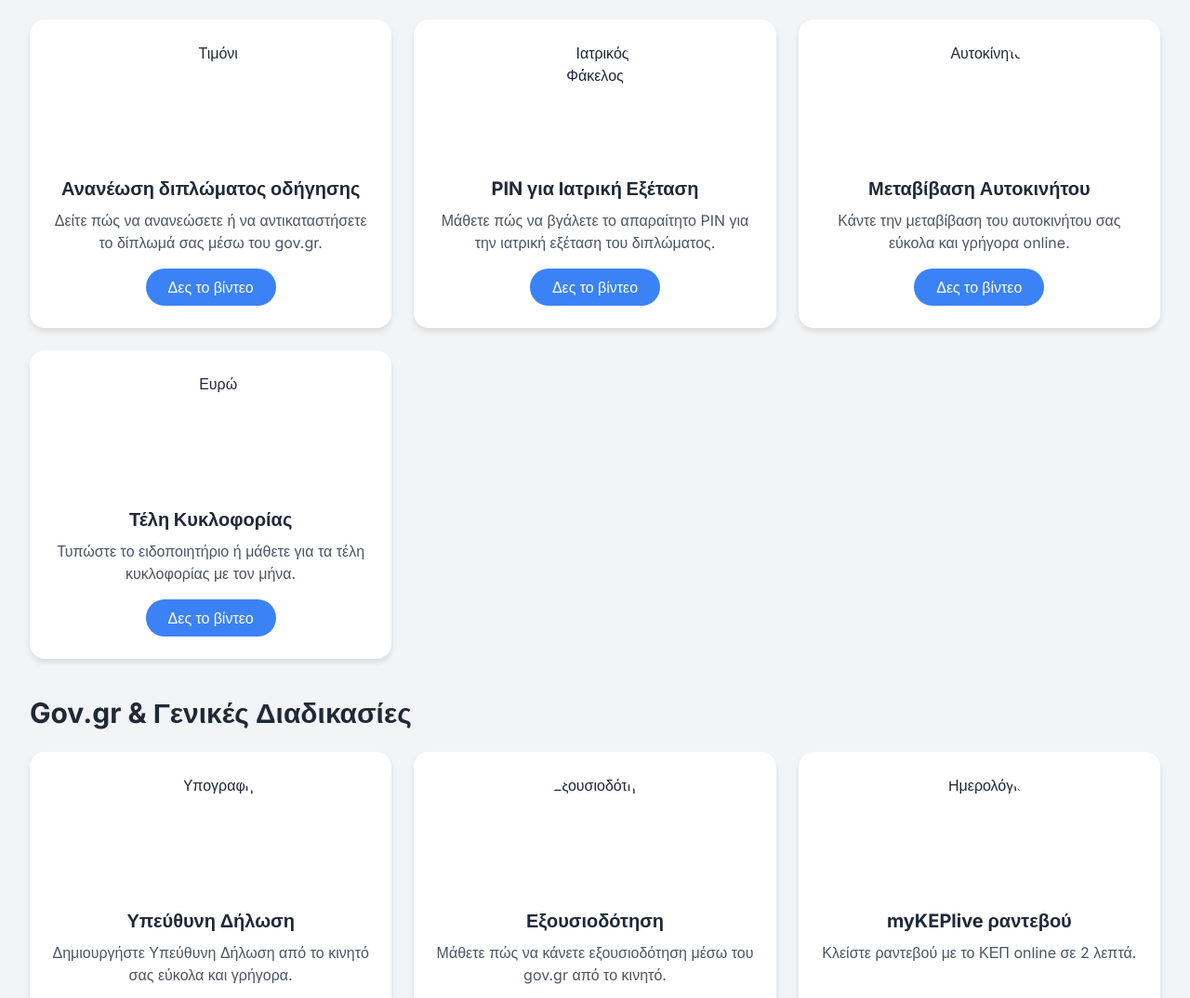
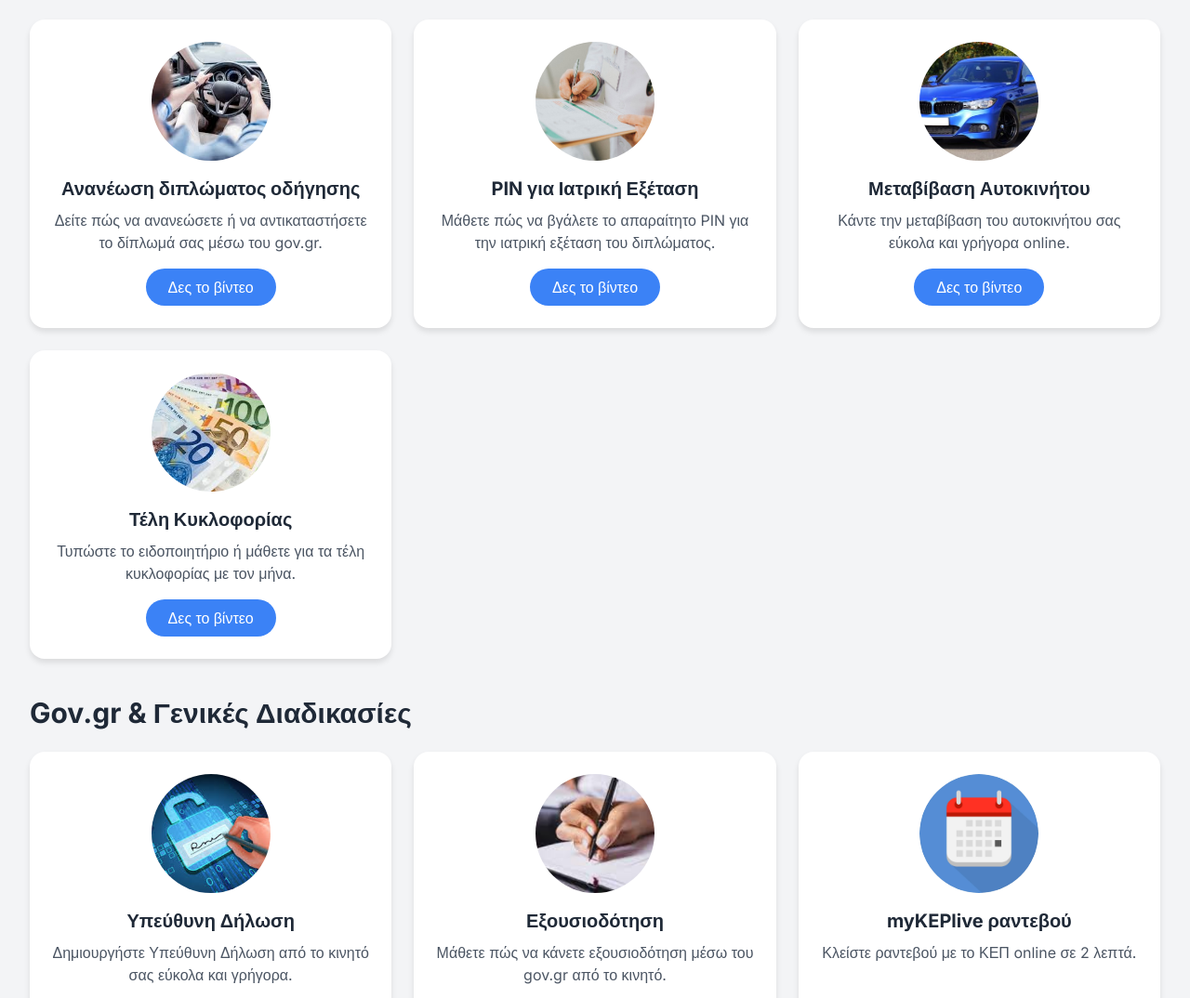
Before and after one commit to epp82/drivingkos, a plain HTML site: page index.html in a window 1280 px wide. Shown: the part 223-1297 px from the top of the page at 93% size. Drawn offline with nearby package versions, Linux system fonts and the light colour scheme.

Commit message:
Update index.html

```diff
--- a/index.html
+++ b/index.html
@@ -75,7 +75,7 @@
                 <!-- Card 1: Ανανέωση/Αντικατάσταση διπλώματος -->
                 <div class="card p-6 flex flex-col items-center text-center">
                     <div class="card-image-container">
-                        <img src="img/timoni.jpg?text=Τιμόνι" alt="Τιμόνι" class="card-image">
+                        <img src="timoni.jpg?text=Τιμόνι" alt="Τιμόνι" class="card-image">
                     </div>
                     <h3 class="text-lg sm:text-xl font-semibold mb-2">Ανανέωση διπλώματος οδήγησης</h3>
                     <p class="text-gray-600 mb-4">Δείτε πώς να ανανεώσετε ή να αντικαταστήσετε το δίπλωμά σας μέσω του gov.gr.</p>
@@ -85,7 +85,7 @@
                 <!-- Card 2: PIN για Ιατρική Εξέταση -->
                 <div class="card p-6 flex flex-col items-center text-center">
                     <div class="card-image-container">
-                        <img src="img/iatroi.jpg" alt="Ιατρικός Φάκελος" class="card-image">
+                        <img src="iatroi.jpg" alt="Ιατρικός Φάκελος" class="card-image">
                     </div>
                     <h3 class="text-lg sm:text-xl font-semibold mb-2">PIN για Ιατρική Εξέταση</h3>
                     <p class="text-gray-600 mb-4">Μάθετε πώς να βγάλετε το απαραίτητο PIN για την ιατρική εξέταση του διπλώματος.</p>
@@ -95,7 +95,7 @@
                 <!-- Card 3: Μεταβίβαση Αυτοκινήτου -->
                 <div class="card p-6 flex flex-col items-center text-center">
                     <div class="card-image-container">
-                        <img src="img/car.jpeg" alt="Αυτοκίνητο" class="card-image">
+                        <img src="car.jpeg" alt="Αυτοκίνητο" class="card-image">
                     </div>
                     <h3 class="text-lg sm:text-xl font-semibold mb-2">Μεταβίβαση Αυτοκινήτου</h3>
                     <p class="text-gray-600 mb-4">Κάντε την μεταβίβαση του αυτοκινήτου σας εύκολα και γρήγορα online.</p>
@@ -105,7 +105,7 @@
                 <!-- Card 4: Τέλη Κυκλοφορίας -->
                 <div class="card p-6 flex flex-col items-center text-center">
                     <div class="card-image-container">
-                        <img src="img/money.jpg?text=€" alt="Ευρώ" class="card-image">
+                        <img src="money.jpg?text=€" alt="Ευρώ" class="card-image">
                     </div>
                     <h3 class="text-lg sm:text-xl font-semibold mb-2">Τέλη Κυκλοφορίας</h3>
                     <p class="text-gray-600 mb-4">Τυπώστε το ειδοποιητήριο ή μάθετε για τα τέλη κυκλοφορίας με τον μήνα.</p>
@@ -121,7 +121,7 @@
                 <!-- Card 1: Υπεύθυνη Δήλωση -->
                 <div class="card p-6 flex flex-col items-center text-center">
                     <div class="card-image-container">
-                        <img src="img/sign.jpg?text=Υπογραφή" alt="Υπογραφή" class="card-image">
+                        <img src="sign.jpg?text=Υπογραφή" alt="Υπογραφή" class="card-image">
                     </div>
                     <h3 class="text-lg sm:text-xl font-semibold mb-2">Υπεύθυνη Δήλωση</h3>
                     <p class="text-gray-600 mb-4">Δημιουργήστε Υπεύθυνη Δήλωση από το κινητό σας εύκολα και γρήγορα.</p>
@@ -131,7 +131,7 @@
                 <!-- Card 2: Εξουσιοδότηση -->
                 <div class="card p-6 flex flex-col items-center text-center">
                     <div class="card-image-container">
-                        <img src="img/pen2.jpg?text=Εξουσιοδότηση" alt="Εξουσιοδότηση" class="card-image">
+                        <img src="pen2.jpg?text=Εξουσιοδότηση" alt="Εξουσιοδότηση" class="card-image">
                     </div>
                     <h3 class="text-lg sm:text-xl font-semibold mb-2">Εξουσιοδότηση</h3>
                     <p class="text-gray-600 mb-4">Μάθετε πώς να κάνετε εξουσιοδότηση μέσω του gov.gr από το κινητό.</p>
@@ -141,7 +141,7 @@
                 <!-- Card 3: myKEPlive ραντεβού -->
                 <div class="card p-6 flex flex-col items-center text-center">
                     <div class="card-image-container">
-                        <img src="img/calendar.jpg?text=Ημερολόγιο" alt="Ημερολόγιο" class="card-image">
+                        <img src="calendar.jpg?text=Ημερολόγιο" alt="Ημερολόγιο" class="card-image">
                     </div>
                     <h3 class="text-lg sm:text-xl font-semibold mb-2">myKEPlive ραντεβού</h3>
                     <p class="text-gray-600 mb-4">Κλείστε ραντεβού με το ΚΕΠ online σε 2 λεπτά.</p>
@@ -151,7 +151,7 @@
                 <!-- Card 4: Γνήσιο Υπογραφής -->
                 <div class="card p-6 flex flex-col items-center text-center">
                     <div class="card-image-container">
-                        <img src="img/pen.jpg?text=Στυλό" alt="Στυλό" class="card-image">
+                        <img src="pen.jpg?text=Στυλό" alt="Στυλό" class="card-image">
                     </div>
                     <h3 class="text-lg sm:text-xl font-semibold mb-2">Γνήσιο Υπογραφής</h3>
                     <p class="text-gray-600 mb-4">Μάθετε πώς να κάνετε γνήσιο υπογραφής μέσω του gov.gr.</p>
```
